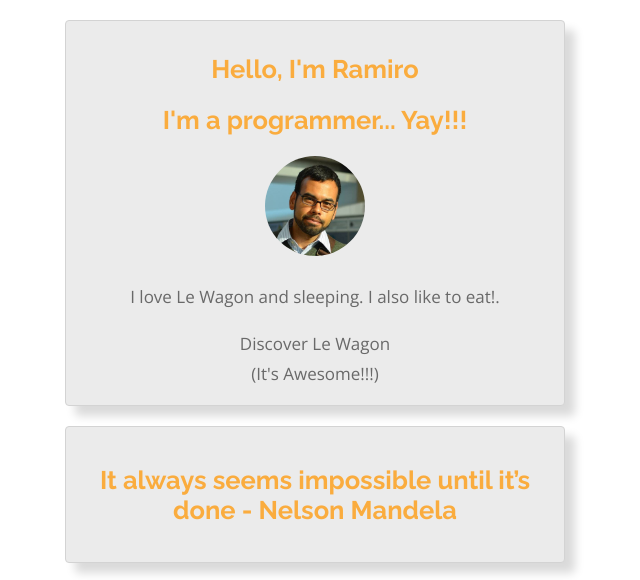
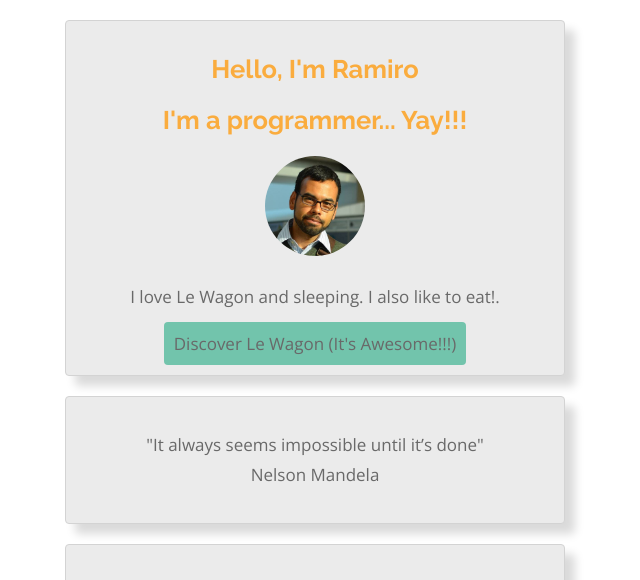
Before and after one commit to ramirogordillo/profile, a plain HTML site: page index.html in a window 1280 px wide. Shown: the top 580 px of the page, without its empty margins (325-965 px from the left). Drawn offline with nearby package versions, Linux system fonts and the light colour scheme.

Commit message:
Created button and changed color

```diff
--- a/index.html
+++ b/index.html
@@ -17,10 +17,10 @@
       <p>
         I love Le Wagon and sleeping. I also like to eat!.
       </p>
-      <a href="#">Discover Le Wagon<br>(It's Awesome!!!)</a>
+      <a href="#" class="button-green">Discover Le Wagon (It's Awesome!!!)</a>
     </div>
     <div class="card text-center card-grey">
-      <h2>It always seems impossible until it’s done - Nelson Mandela</h2>
+      <p>"It always seems impossible until it’s done"<br>Nelson Mandela</p>
     </div>
     <div class="card text-center card-grey">
       <h2>Follow me... please</h2>
--- a/style.css
+++ b/style.css
@@ -1,3 +1,21 @@
+@media (max-width: 960px) {
+  /* For a screen < 960px, this CSS will be read */
+  .container {
+    width: 700px;
+  }
+}
+@media (max-width: 720px) {
+  /* For a screen < 720px, this CSS will be read */
+  .container {
+    width: 500px;
+  }
+}
+@media (max-width: 540px) {
+  /* For a screen < 540px, this CSS will be read */
+  .container {
+    width: 300px;
+  }
+}
 
 body {
   background-color: rgb(255,255,255);
@@ -60,21 +78,11 @@ a:hover {
   font-size: 35px;
 }
 
-@media (max-width: 960px) {
-  /* For a screen < 960px, this CSS will be read */
-  .container {
-    width: 700px;
-  }
+.button-green {
+  background-color: rgb(114, 196, 172);
+  padding: 10px;
+  border-radius: 4px;
 }
-@media (max-width: 720px) {
-  /* For a screen < 720px, this CSS will be read */
-  .container {
-    width: 500px;
-  }
+.button-green:hover {
+  background-color: rgb(127, 219, 192);
 }
-@media (max-width: 540px) {
-  /* For a screen < 540px, this CSS will be read */
-  .container {
-    width: 300px;
-  }
-}
```
